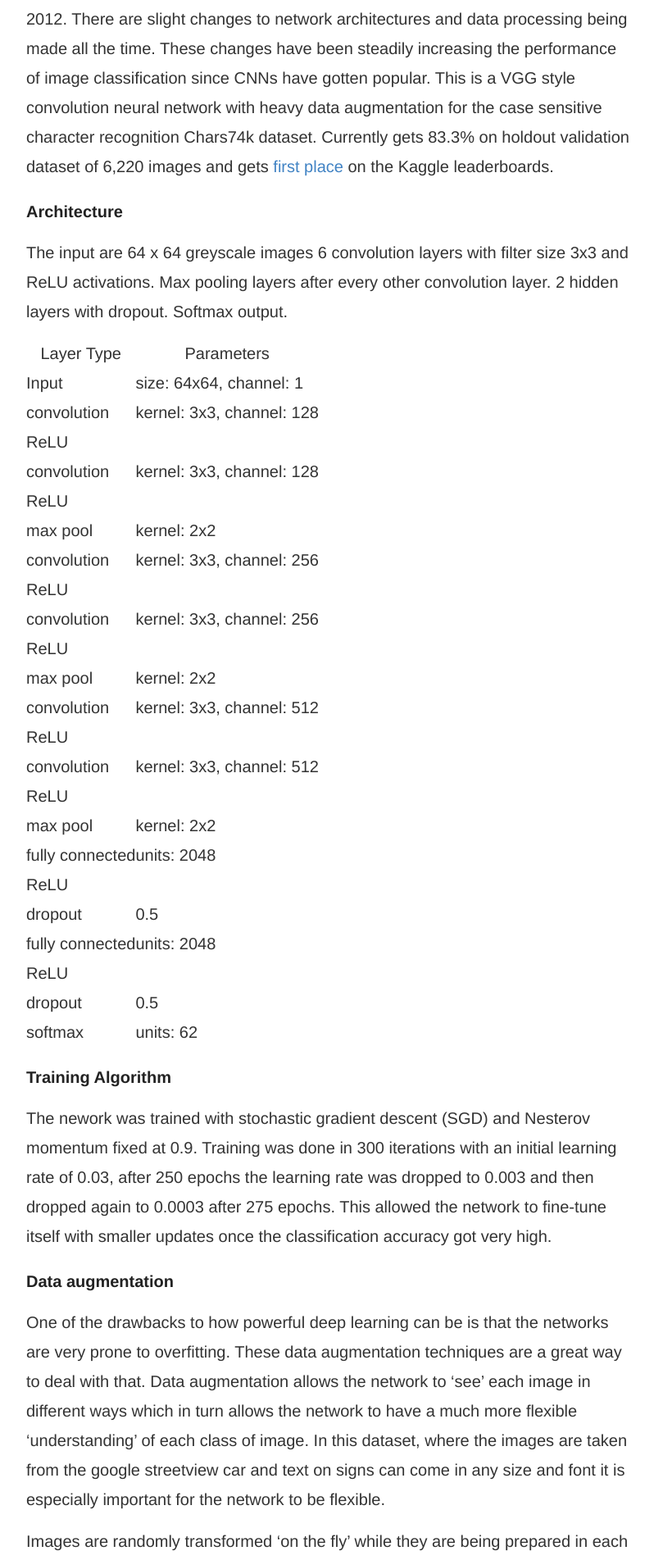
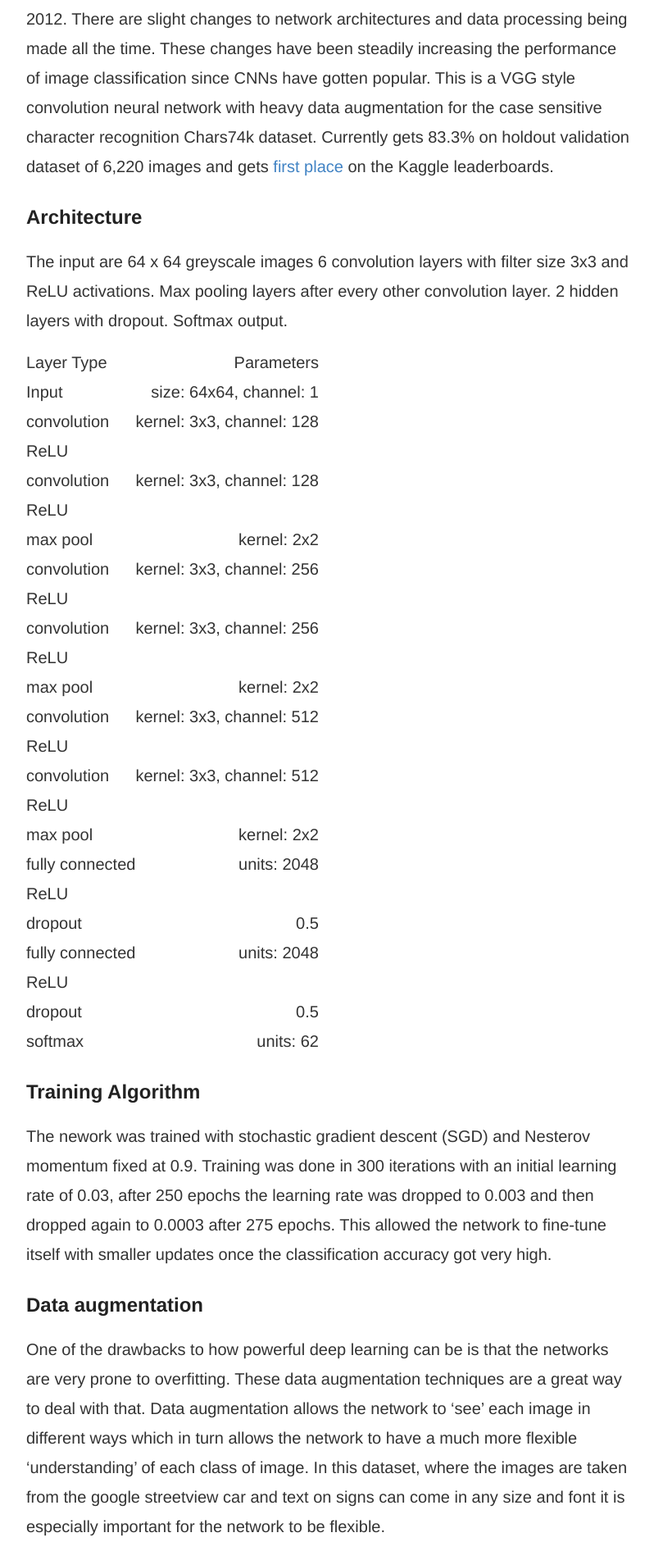
Before and after one commit to FlorianMuellerklein/FlorianMuellerklein.github.io, a Jekyll site: the page built from _posts/2016-2-13-cnn_streetview.md, in a window 1280 px wide. Shown: the part 577-2480 px from the top of the page at 82% size, without its empty margins (238-1036 px from the left). Built offline with Jekyll 4.4.1, drawn with Linux system fonts in a browser that asks for light colours.

Commit message:
chars 74 cnn

```diff
--- a/_posts/2016-2-13-cnn_streetview.md
+++ b/_posts/2016-2-13-cnn_streetview.md
@@ -8,13 +8,13 @@ The [First Steps with Julia](https://www.kaggle.com/c/street-view-getting-starte
 
 Convolution neural networks have been the state of the art in computer vision since 2012. There are slight changes to network architectures and data processing being made all the time. These changes have been steadily increasing the performance of image classification since CNNs have gotten popular. This is a VGG style convolution neural network with heavy data augmentation for the case sensitive character recognition Chars74k dataset. Currently gets 83.3% on holdout validation dataset of 6,220 images and gets [first place](https://www.kaggle.com/c/street-view-getting-started-with-julia/leaderboard) on the Kaggle leaderboards.
 
-### Architecture
+## Architecture
 
 The input are 64 x 64 greyscale images
 6 convolution layers with filter size 3x3 and ReLU activations. Max pooling layers after every other convolution layer. 2 hidden layers with dropout. Softmax output.
 
 | Layer Type | Parameters |
-| -----------|----------- |
+| :----------|----------: |
 | Input      | size: 64x64, channel: 1 |
 | convolution| kernel: 3x3, channel: 128 |
 | ReLU |  |
@@ -39,11 +39,11 @@ The input are 64 x 64 greyscale images
 | dropout | 0.5 |
 | softmax | units: 62 |
 
-### Training Algorithm
+## Training Algorithm
 
 The nework was trained with stochastic gradient descent (SGD) and Nesterov momentum fixed at 0.9. Training was done in 300 iterations with an initial learning rate of 0.03, after 250 epochs the learning rate was dropped to 0.003 and then dropped again to 0.0003 after 275 epochs. This allowed the network to fine-tune itself with smaller updates once the classification accuracy got very high.
 
-### Data augmentation
+## Data augmentation
 
 One of the drawbacks to how powerful deep learning can be is that the networks are very prone to overfitting. These data augmentation techniques are a great way to deal with that. Data augmentation allows the network to 'see' each image in different ways which in turn allows the network to have a much more flexible 'understanding' of each class of image. In this dataset, where the images are taken from the google streetview car and text on signs can come in any size and font it is especially important for the network to be flexible.
 
```
